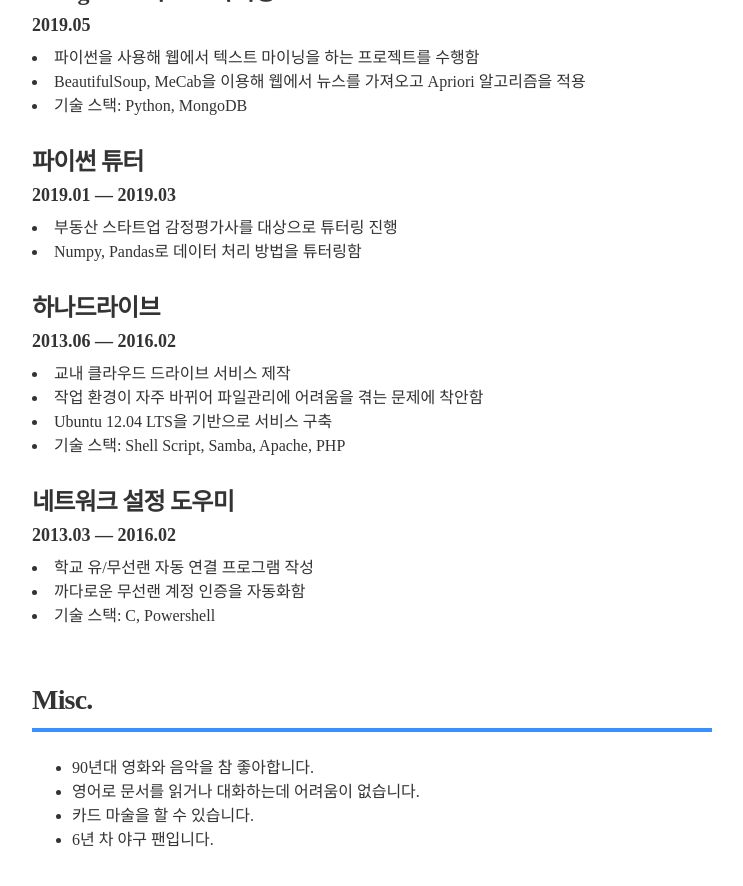
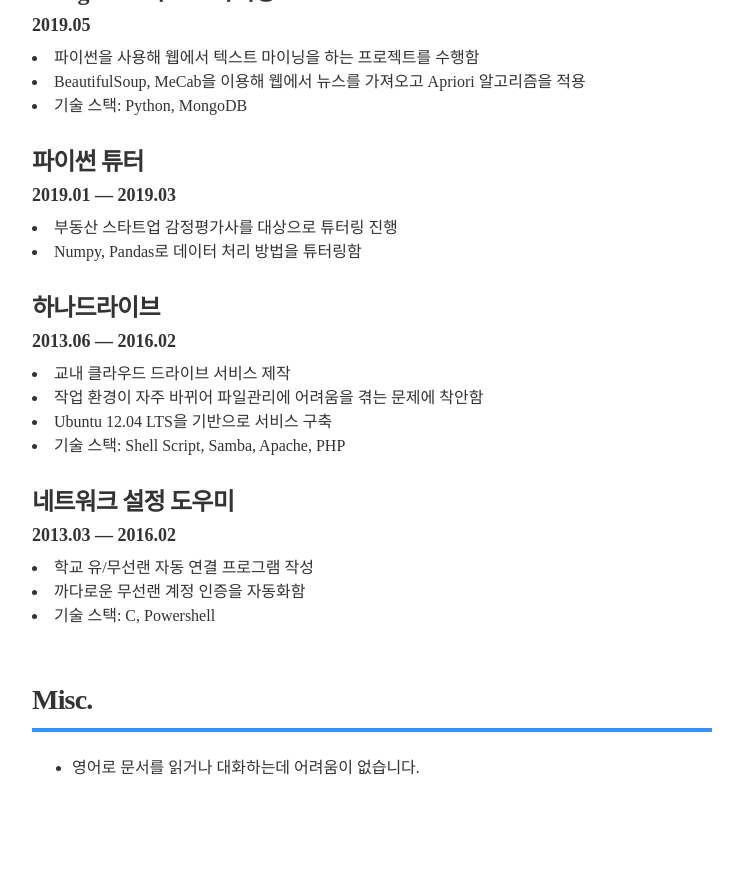
Before and after one commit to proxent/resume2, a Jekyll site: the page built from index.html, in a window 1280 px wide and 900 px high, scrolled down 1509 px. Shown: the top 886 px of the window, without its empty margins (268-1011 px from the left). Built offline with Jekyll 4.4.1, drawn with Linux system fonts in a browser that asks for light colours; after the commit the page ends 2337 px from its top, so only the background shows below that.

Commit message:
removed tmi

```diff
--- a/_data/interests.yml
+++ b/_data/interests.yml
@@ -1,7 +1,4 @@
 # Interests
-- description: "90년대 영화와 음악을 참 좋아합니다."
 - description: "영어로 문서를 읽거나 대화하는데 어려움이 없습니다."
-- description: "카드 마술을 할 수 있습니다."
-- description: "6년 차 야구 팬입니다."
 # - description: "투자에 관심이 많고, 꾸준히 주식과 펀드에 투자하고 있습니다."
 # - description: "개인에게 아직 알려지지 않은 투자처에 관심이 많습니다."
```
